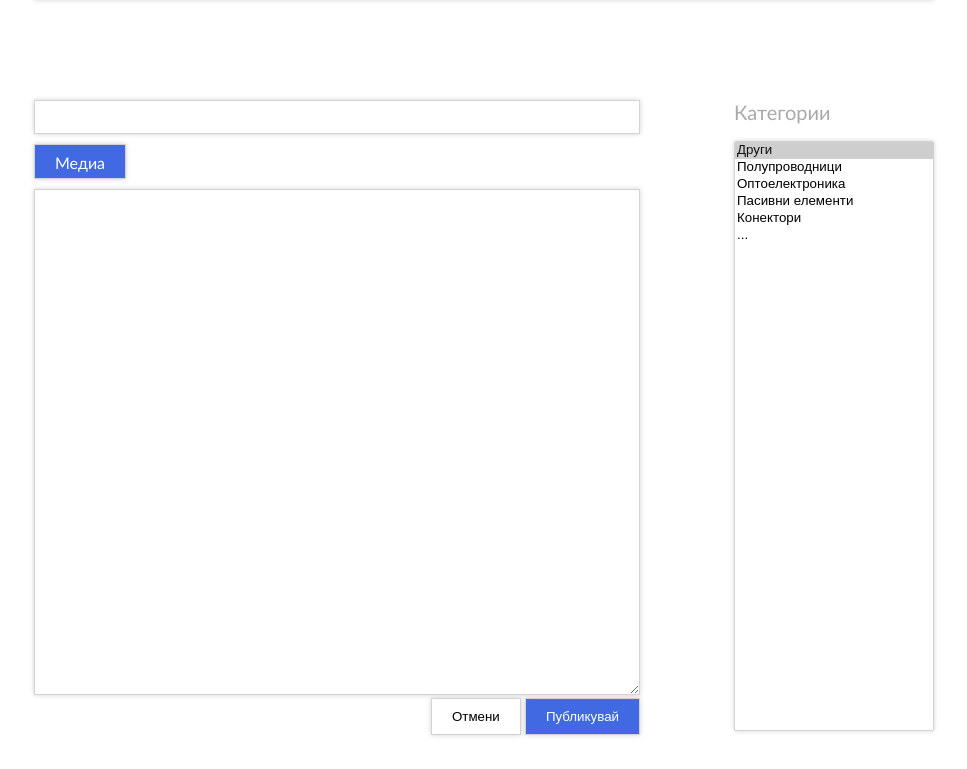
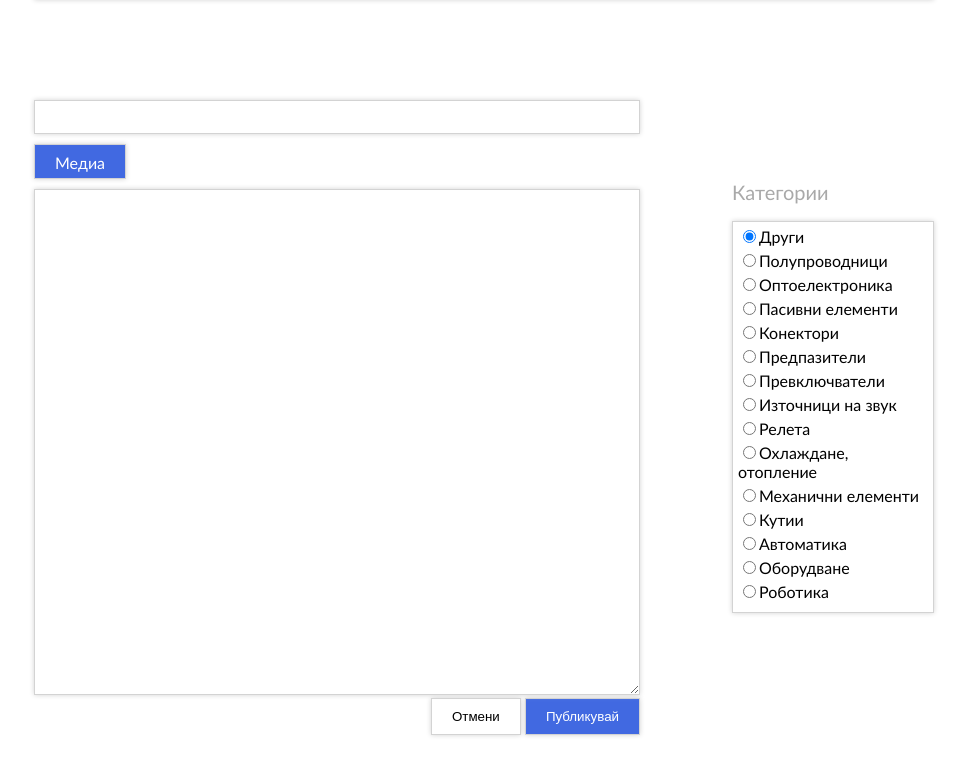
Before and after one commit to TEAM-ORLANDO/PHP-Project, a PHP site: page /admin-index.php in a window 1280 px wide. Shown: the part 31-800 px from the top of the page, without its empty margins (156-1123 px from the left). Run offline with PHP 8.4, Linux system fonts and the light colour scheme.

Commit message:
add radio buttons remove select options

```diff
--- a/admin/admin-index.php
+++ b/admin/admin-index.php
@@ -32,14 +32,23 @@
 
             <aside id="categories">
                 <h2>Категории</h2>
-                <select name="products" multiple="multiple" >
-                    <option value="Други" selected>Други</option>
-                    <option value="Полупроводници">Полупроводници</option>
-                    <option value="Оптоелектроника">Оптоелектроника</option>
-                    <option value="Пасивни_елементи">Пасивни елементи</option>
-                    <option value="Конектори">Конектори</option>
-                    <option value="category5">...</option>
-                </select>
+                <div>
+                    <p><input type="radio" name="products" value="Други" checked/>Други</p>
+                    <p><input type="radio" name="products" value="Полупроводници"/>Полупроводници</p>
+                    <p><input type="radio" name="products" value="Оптоелектроника"/>Оптоелектроника</p>
+                    <p><input type="radio" name="products" value="Пасивни елементи"/>Пасивни елементи</p>
+                    <p><input type="radio" name="products" value="Конектори"/>Конектори</p>
+                    <p><input type="radio" name="products" value="Предпазители"/>Предпазители</p>
+                    <p><input type="radio" name="products" value="Превключватели"/>Превключватели</p>
+                    <p><input type="radio" name="products" value="Източници на звук"/>Източници на звук</p>
+                    <p><input type="radio" name="products" value="Релета"/>Релета</p>
+                    <p><input type="radio" name="products" value="Охлаждане, отопление"/>Охлаждане, отопление</p>
+                    <p><input type="radio" name="products" value="Механични елементи"/>Механични елементи</p>
+                    <p><input type="radio" name="products" value="Кутии"/>Кутии</p>
+                    <p><input type="radio" name="products" value="Автоматика"/>Автоматика</p>
+                    <p><input type="radio" name="products" value="Оборудване"/>Оборудване</p>
+                    <p><input type="radio" name="products" value="Роботика"/>Роботика</p>
+                </div>
             </aside>
         </form>
     </div>
--- a/admin/admin.css
+++ b/admin/admin.css
@@ -89,15 +89,20 @@ textarea {
     float: right;
 }
 h2 {
-    margin-top: 0;
+    margin-top: 80px;
     font-weight: normal;
     font-size: 20px;
     color: darkgray;
 }
-#categories > select {
+
+#categories > div {
     width: 200px;
-    height: 590px;
+    height: 390px;
     box-shadow: 0 0 5px lightgray;
     border: 1px solid lightgray;
-    overflow:hidden;
+
 }
+
+#categories > div > p {
+    margin: 5px;
+}
```
